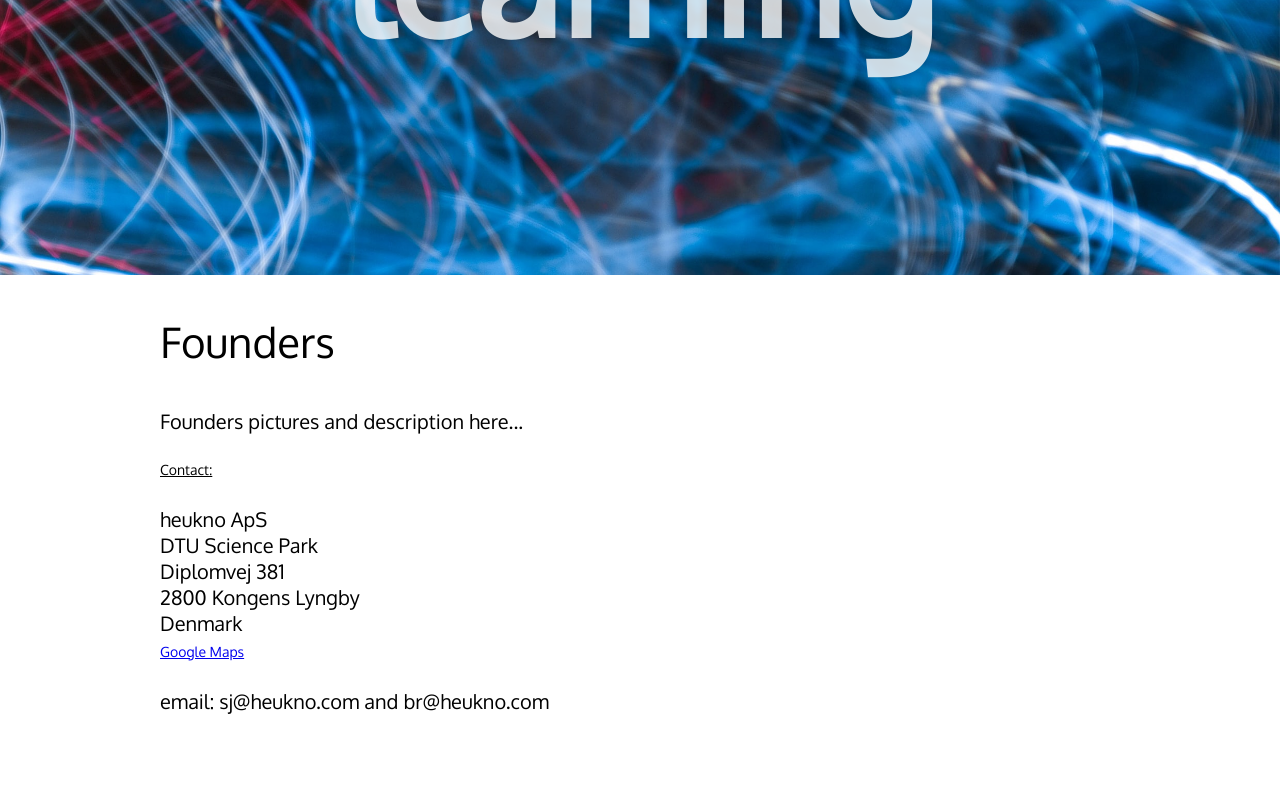
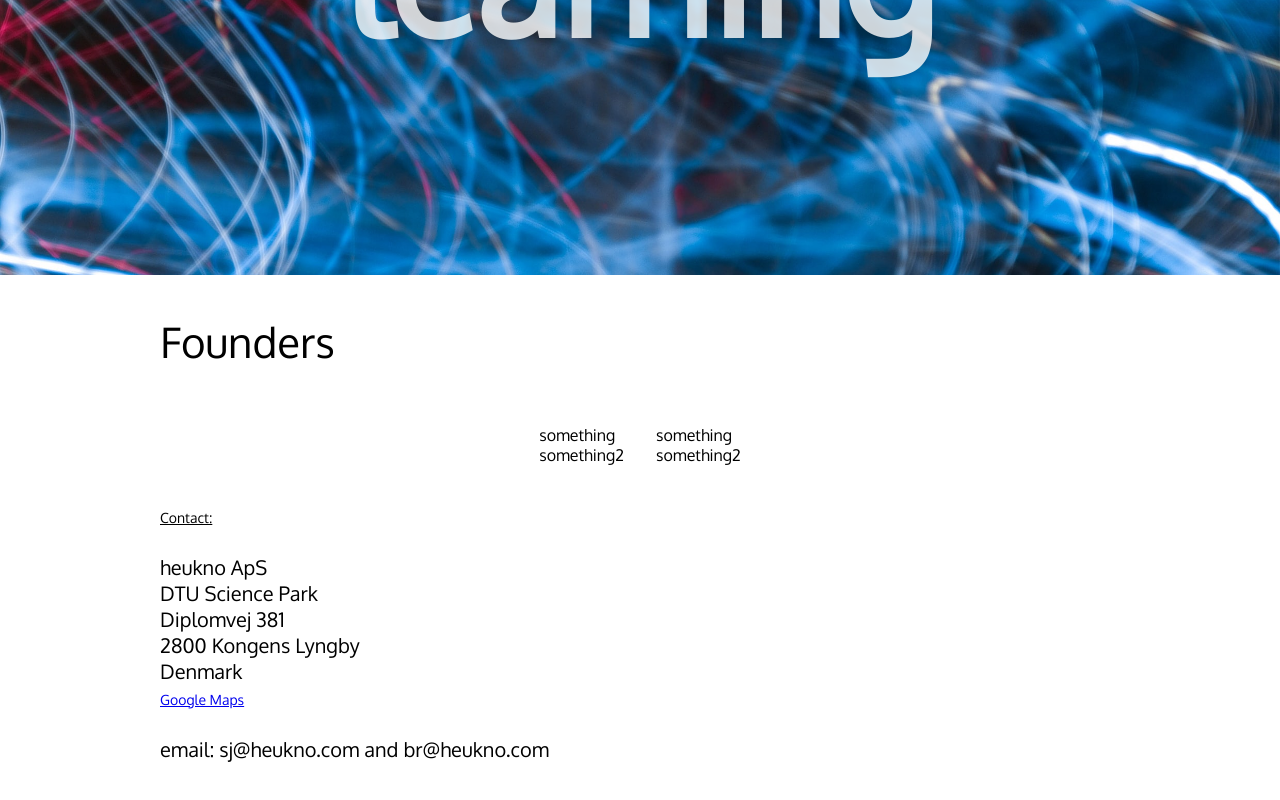
Before and after one commit to heukno/heukno.github.io, a plain HTML site: page new/index.html in a window 1280 px wide. Shown: the part 2537-3337 px from the top of the page. Before the commit the page ends 3291 px from the top, so only its background shows below. Drawn offline with Linux system fonts and the light colour scheme; a web font is replaced by a local one.

Commit message:
images for sj and br

```diff
--- a/new/index.html
+++ b/new/index.html
@@ -57,7 +57,20 @@
 <section class="module content">
     <div class="container">
         <h2>Founders</h2>
-        <p>Founders pictures and description here...</p>
+        <p>
+        <table style="margin-left:auto;margin-right:auto;">
+            <tr>
+                <td style="padding:15px;">
+                    something<br>
+                    something2
+                </td>
+                <td style="padding:15px;">
+                    something<br>
+                    something2
+                </td>
+            </tr>
+        </table>
+        </p>
     </div>
     <div class="container">
         <br>
```
Also changed, not shown: new/img/br_300x300.JPG (added), new/img/sj_300x300.JPG (added).
